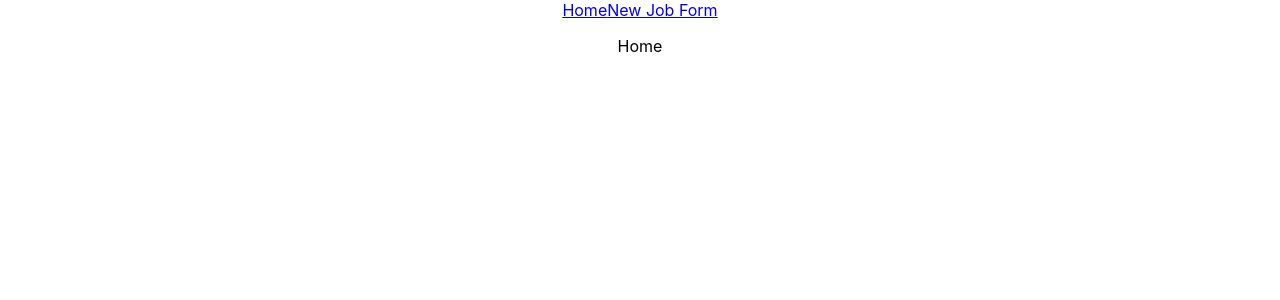
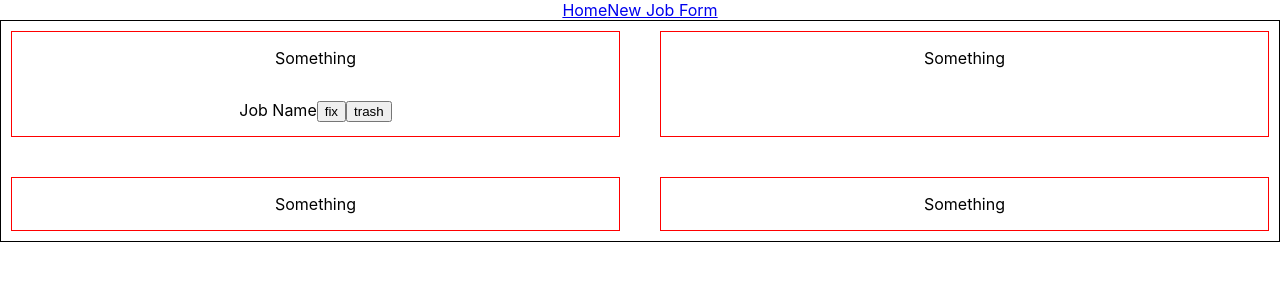
Before and after one commit to MichaelDDJ/my-app-frontend, a React (Create React App) app: page / in a window 1280 px wide. Shown: the top 300 px of the page. Built offline with nearby package versions, Linux system fonts and the light colour scheme; no server answers.

Commit message:
Worked on components.

```diff
--- a/src/App.css
+++ b/src/App.css
@@ -1,5 +1,25 @@
 .App {
   text-align: center;
+}
+
+.Category-Container {
+  display: grid;
+    grid-template-columns: 1fr 1fr;
+    grid-gap: 20px;
+    border: 1px solid black;
+}
+
+.CatBox {
+  margin: 10px;
+  border: 1px solid red;
+}
+
+.job {
+
+}
+
+.job-child {
+  display: inline-block;
 }
 
 .App-logo {
--- a/src/App.js
+++ b/src/App.js
@@ -2,11 +2,27 @@ import NavBar from './NavBar';
 import Home from './Home';
 import JobForm from './JobForm';
 import { Route, Routes} from 'react-router-dom';
-import React from 'react';
+import React ,{useEffect, useState} from 'react';
 import './App.css';
 
 function App() {
+  const [jobs, setJobs] = useState([])
+  const [categories, setCategories] = useState([])
 
+  useEffect(() => {
+    fetch("http://localhost:3001/Jobs")
+    .then((r) => r.json())
+    .then(data => setJobs(data))
+  }, [])
+
+  useEffect(() => {
+    fetch("http://localhost:3001/Categories")
+    .then((r) => r.json())
+    .then(data => setCategories(data))
+  }, [])
+
+  console.log(jobs)
+  console.log(categories)
 
   return (
     <div className="App">
--- a/src/Home.js
+++ b/src/Home.js
@@ -1,11 +1,26 @@
 import React from "react";
+import Job from "./Job";
 
 function Home() {
 
     //Divs displaying job categories
     //import job components
     return (
-        <p>Home</p>
+        <div className="Category-Container">
+            <div className="CatBox">
+                <p>Something</p>
+                <Job />
+            </div>
+            <div className="CatBox">
+            <p>Something</p>
+            </div>
+            <div className="CatBox">
+            <p>Something</p>
+            </div>
+            <div className="CatBox">
+            <p>Something</p>
+            </div>
+        </div>
     )
 }
 
--- a/src/Job.js
+++ b/src/Job.js
@@ -3,6 +3,13 @@ import React from 'react'
 function Job () {
     //fetch
     //build job element
+    return (
+        <div className="job">
+            <p className="job-child">Job Name</p>
+            <button className="job-child">fix</button>
+            <button className="job-child">trash</button>
+        </div>
+    )
 }
 
 export default Job;
```
